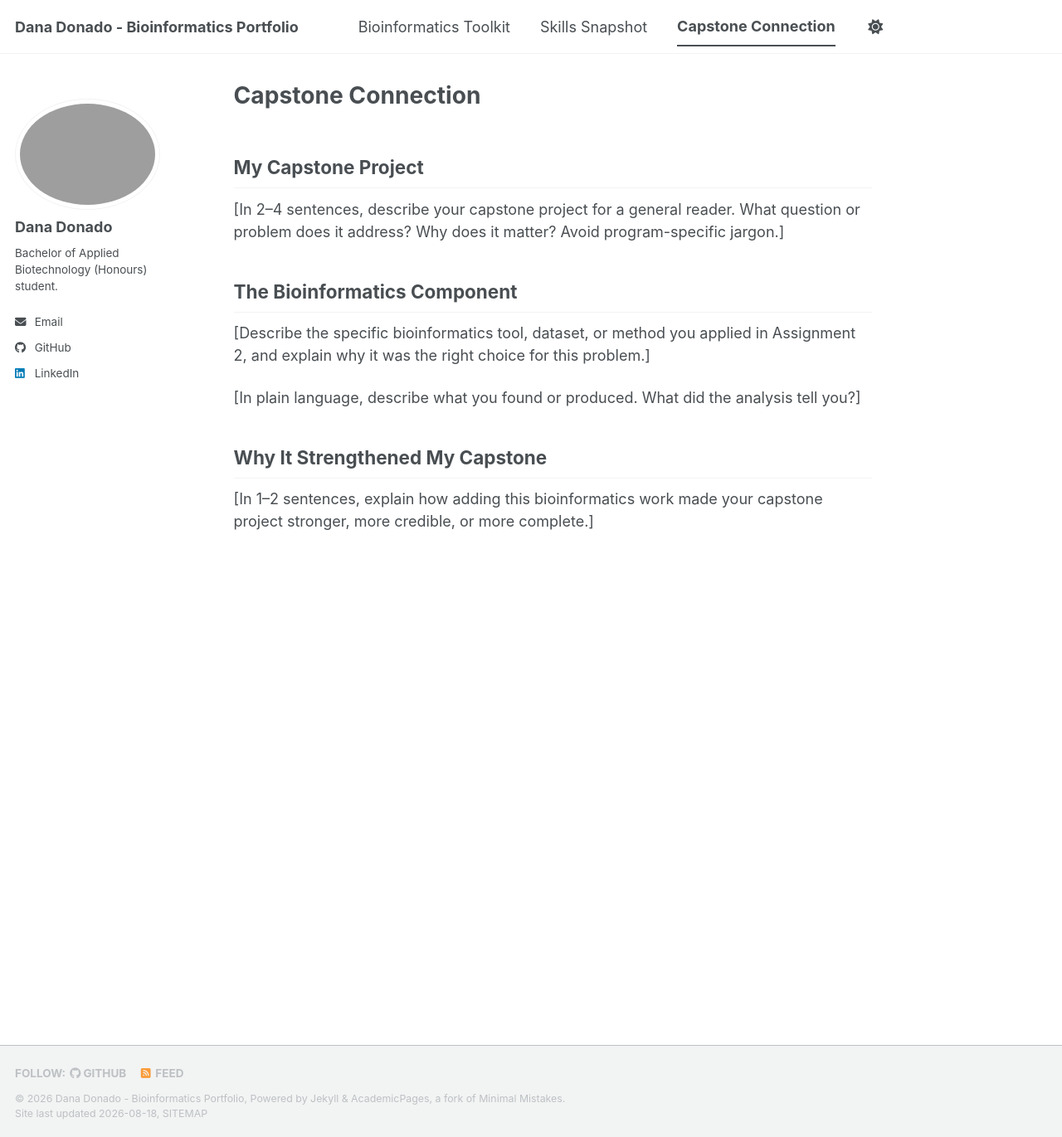
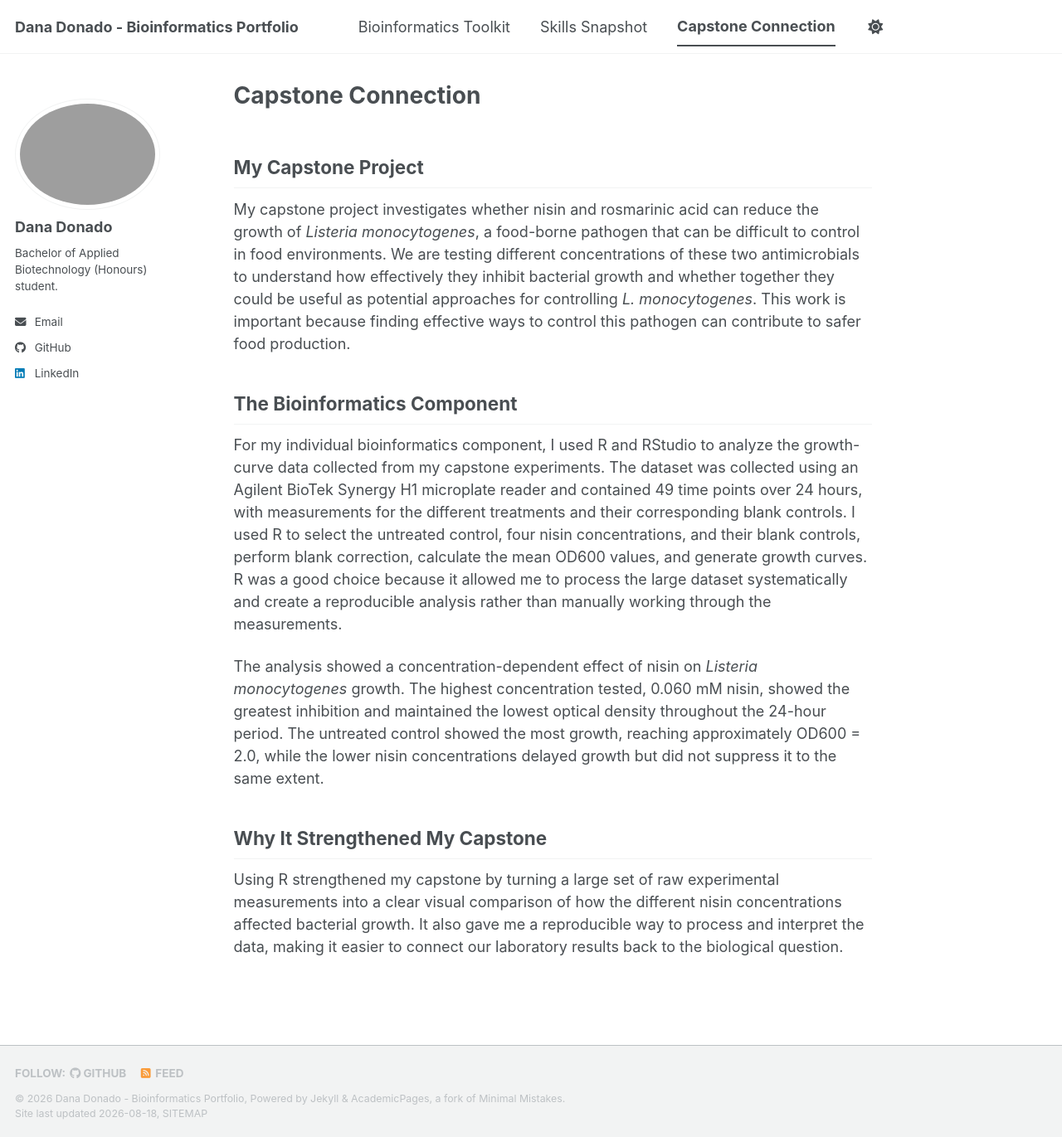
Before and after one commit to DanaDonado/biot74000-portfolio, a Jekyll site: the page built from _pages/capstone.md, in a window 1280 px wide and 1371 px high. Shown: the whole window at 83% size. Built offline with Jekyll 4.4.1, drawn with Linux system fonts in a browser that asks for light colours; a script bundle is joined from its source files by our own code; library files that are not in the unit come from our copies.

Commit message:
Update capstone.md
before picture changes

```diff
--- a/_pages/capstone.md
+++ b/_pages/capstone.md
@@ -30,22 +30,17 @@ author_profile: true
 
 ## My Capstone Project
 
-[In 2–4 sentences, describe your capstone project for a general reader. What
-question or problem does it address? Why does it matter? Avoid program-specific
-jargon.]
+My capstone project investigates whether nisin and rosmarinic acid can reduce the growth of _Listeria monocytogenes_, a food-borne pathogen that can be difficult to control in food environments. We are testing different concentrations of these two antimicrobials to understand how effectively they inhibit bacterial growth and whether together they could be useful as potential approaches for controlling _L. monocytogenes_. This work is important because finding effective ways to control this pathogen can contribute to safer food production.
 
 ## The Bioinformatics Component
 
-[Describe the specific bioinformatics tool, dataset, or method you applied in
-Assignment 2, and explain why it was the right choice for this problem.]
+For my individual bioinformatics component, I used R and RStudio to analyze the growth-curve data collected from my capstone experiments. The dataset was collected using an Agilent BioTek Synergy H1 microplate reader and contained 49 time points over 24 hours, with measurements for the different treatments and their corresponding blank controls. I used R to select the untreated control, four nisin concentrations, and their blank controls, perform blank correction, calculate the mean OD600 values, and generate growth curves. R was a good choice because it allowed me to process the large dataset systematically and create a reproducible analysis rather than manually working through the measurements.
 
-[In plain language, describe what you found or produced. What did the analysis
-tell you?]
+The analysis showed a concentration-dependent effect of nisin on _Listeria monocytogenes_ growth. The highest concentration tested, 0.060 mM nisin, showed the greatest inhibition and maintained the lowest optical density throughout the 24-hour period. The untreated control showed the most growth, reaching approximately OD600 = 2.0, while the lower nisin concentrations delayed growth but did not suppress it to the same extent.
 
 ## Why It Strengthened My Capstone
 
-[In 1–2 sentences, explain how adding this bioinformatics work made your
-capstone project stronger, more credible, or more complete.]
+Using R strengthened my capstone by turning a large set of raw experimental measurements into a clear visual comparison of how the different nisin concentrations affected bacterial growth. It also gave me a reproducible way to process and interpret the data, making it easier to connect our laboratory results back to the biological question.
 
 <!--
   OPTIONAL — to embed an image or figure you produced:
```
